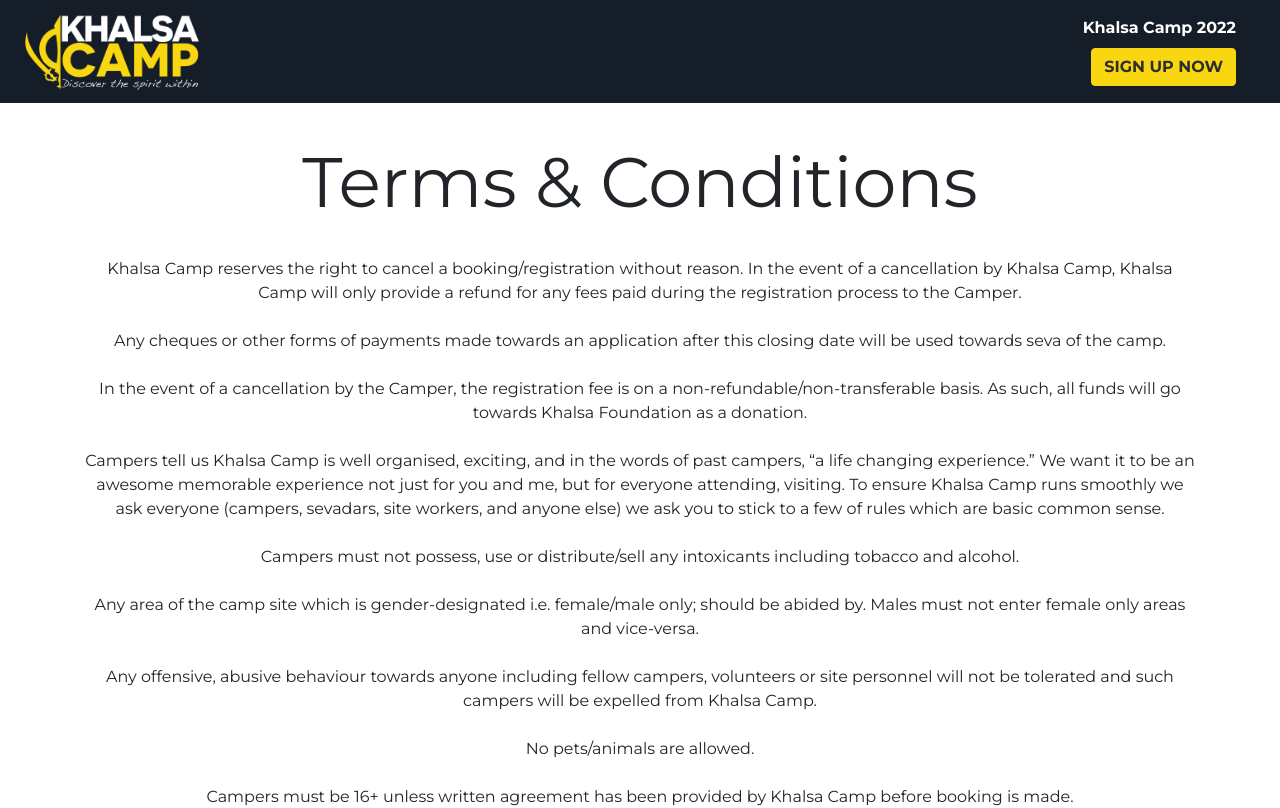
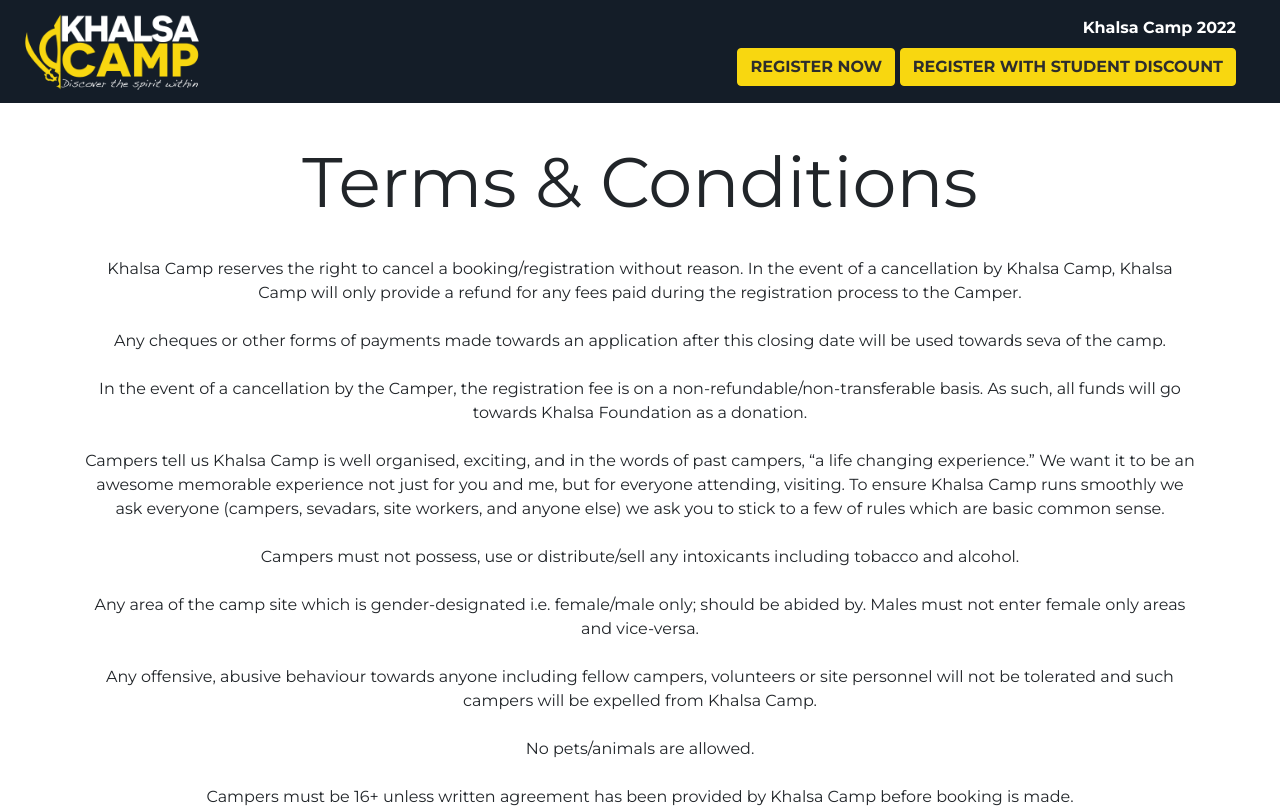
Before and after one commit to gursimransinghc/khalsacamp2022.github.io, a plain HTML site: page terms.html in a window 1280 px wide. Shown: the top 808 px of the page. Drawn offline with Linux system fonts and the light colour scheme.

Commit message:
Terms Page Button Added

```diff
--- a/terms.html
+++ b/terms.html
@@ -48,7 +48,8 @@
 			<p style="color: #fff;text-align: right;display: block;margin: auto;padding-bottom: 8px;"><strong>Khalsa Camp 2022</strong></p>
 			<!--<p style="color: #fff;text-align: right;display: block;margin: auto;padding-bottom: 8px;font-size: 13px;">December 19th - 23rd</p> -->
 
-		<button type="button" class="btn btn-primary">Sign Up Now</button>
+			<a href="https://form.jotform.com/222282567496365" target="_blank"><button type="button" class="btn btn-primary btn-mobile">Register Now</button></a>
+			<a href="https://form.jotform.com/222202060955345" target="_blank"><button type="button" class="btn btn-primary btn-mobile">Register with Student Discount</button></a>
 
 		  </div>
 
```
